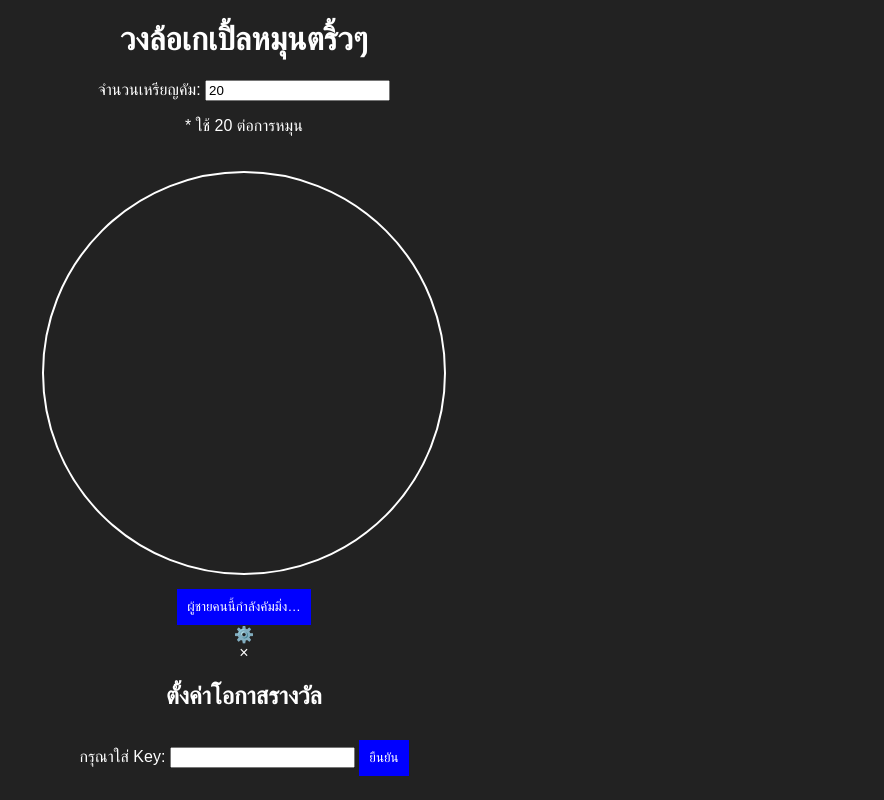
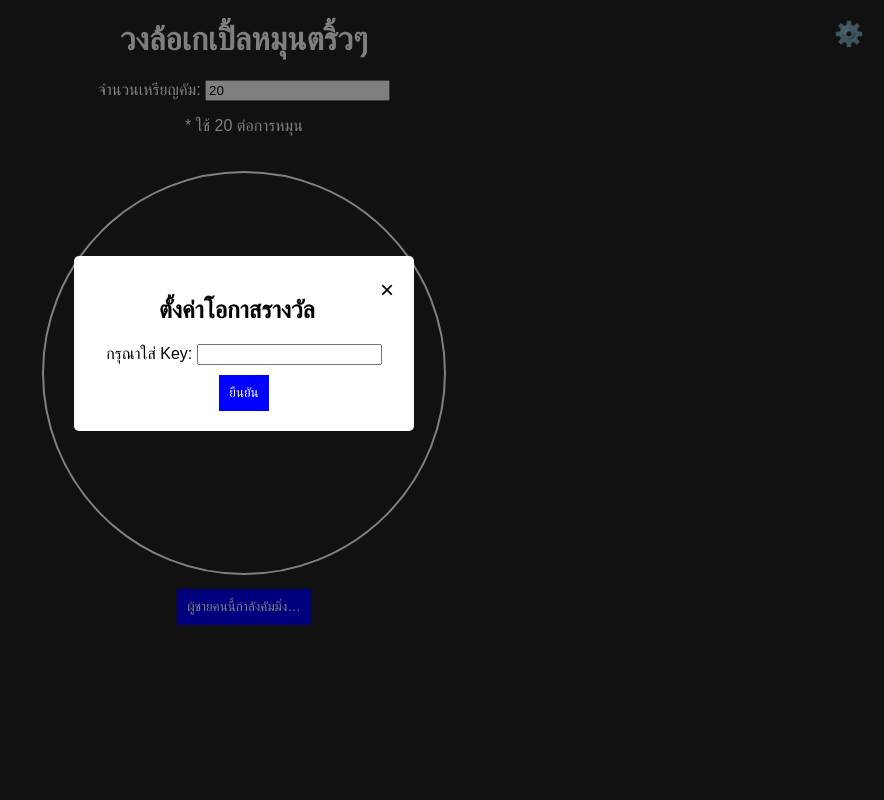
Before and after one commit to tagertee/Wheel-gay, a plain HTML site: page index.html in a window 1280 px wide. Both pictures are taken after a click on the element "⚙️". Shown: the whole page, without its empty margins (396-1280 px from the left). Drawn offline with Linux system fonts and the light colour scheme.

Commit message:
Update style.css

```diff
--- a/style.css
+++ b/style.css
@@ -3,8 +3,8 @@ body {
     text-align: center;
     background-color: #222;
     color: white;
+}
 
-}
 button {
     background-color: blue;
     color: white;
@@ -23,4 +23,39 @@ canvas {
     border-radius: 50%;
     margin-top: 20px;
 }
+
+/* ไอคอนตั้งค่า */
+#settingsIcon {
+    position: fixed;
+    top: 20px;
+    right: 20px;
+    font-size: 24px;
+    cursor: pointer;
 }
+
+/* หน้าต่างตั้งค่า */
+.modal {
+    display: none;
+    position: fixed;
+    top: 0;
+    left: 0;
+    width: 100%;
+    height: 100%;
+    background: rgba(0, 0, 0, 0.5);
+}
+
+.modal-content {
+    background: white;
+    color: black;
+    padding: 20px;
+    border-radius: 5px;
+    width: 300px;
+    margin: 20% auto;
+    text-align: center;
+}
+
+.close {
+    float: right;
+    font-size: 24px;
+    cursor: pointer;
+}
```
